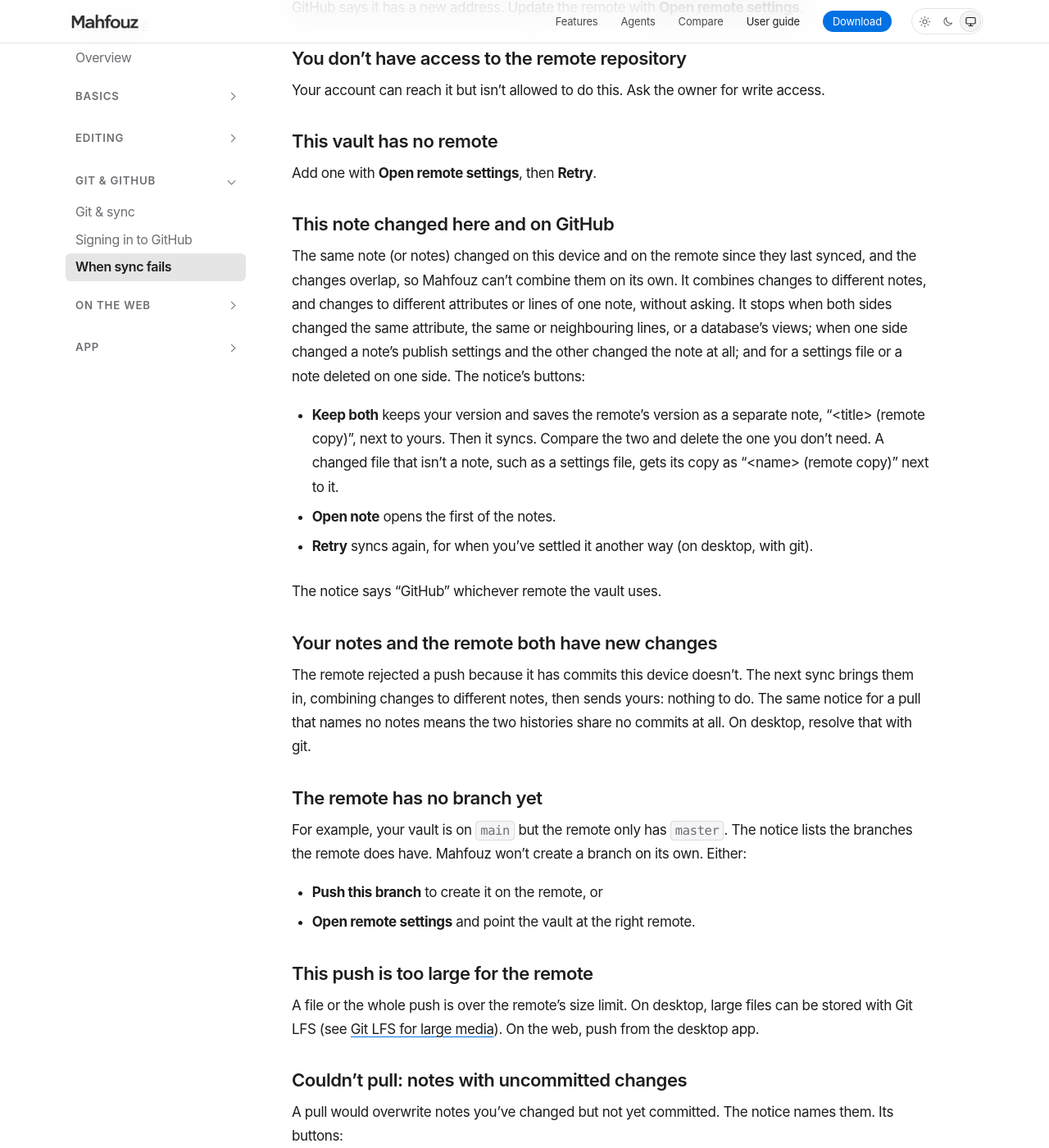
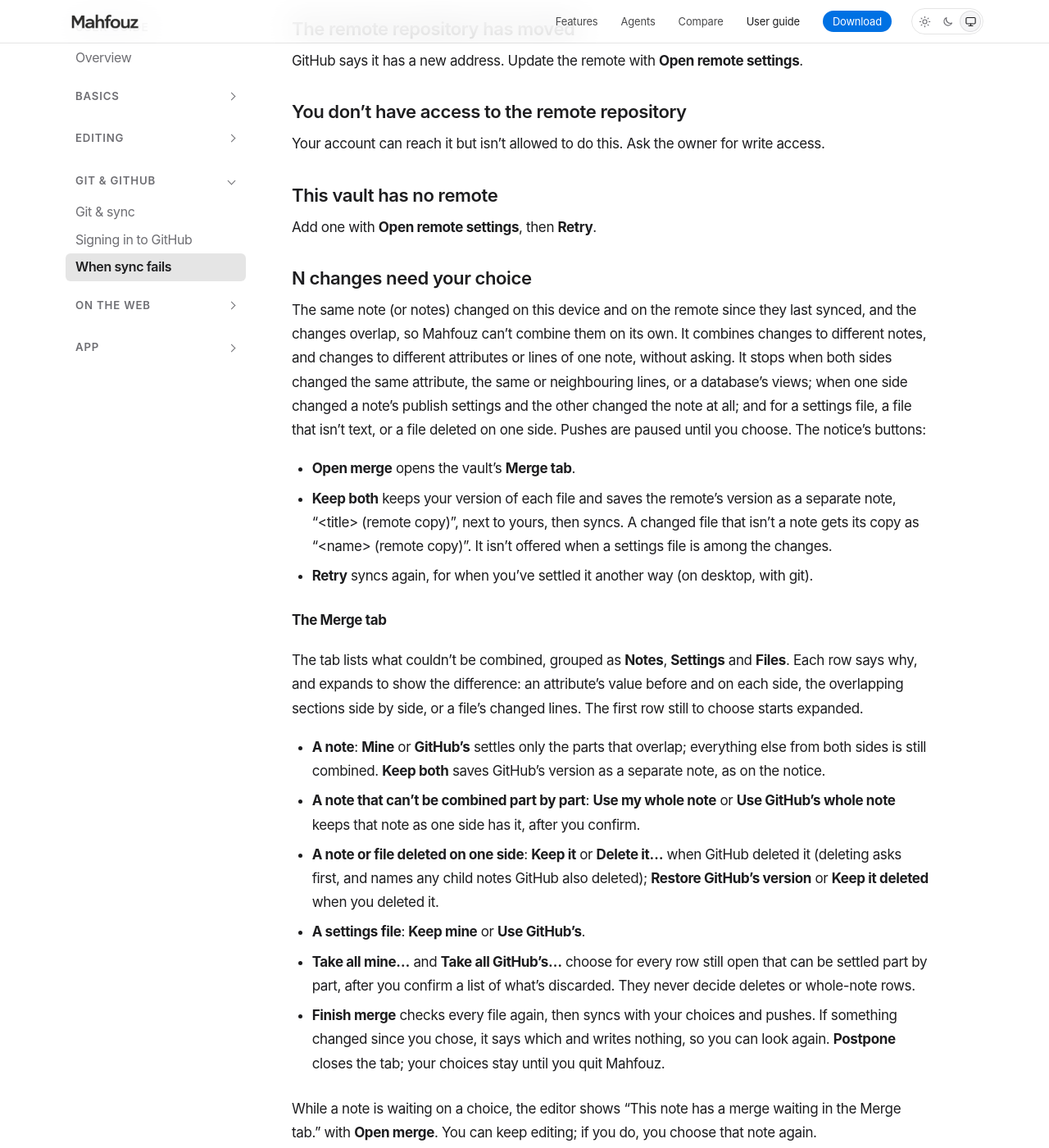
Before and after one commit to mahfouz-app/docs, a Jekyll site: the page built from guide/when-sync-fails.md, in a window 1280 px wide and 1400 px high, scrolled down 2068 px. Shown: the whole window at 82% size. Built offline with Jekyll 4.4.1, drawn with Linux system fonts in a browser that asks for light colours; some of the changed text lies outside the part shown.

Commit message:
guide: the Merge tab replaces stop-and-Keep-both for overlapping changes
Co-Authored-By: Claude Opus 5.5 <noreply@anthropic.com>

```diff
--- a/guide/when-sync-fails.md
+++ b/guide/when-sync-fails.md
@@ -10,7 +10,8 @@ When a sync goes wrong, Mahfouz shows a notice in the [notification center](/gui
 ## Buttons
 
 - **Retry** syncs again. Use it after you've fixed the cause.
-- **Keep both** keeps your version of a note that changed on both sides, saves the remote's version beside it, then syncs.
+- **Open merge** opens the vault's Merge tab, where you choose what to keep for each change that couldn't be combined. A click on that notice opens it too.
+- **Keep both** keeps your version of each file that changed on both sides, saves the remote's version beside it, then syncs.
 - **Open remote settings** opens the vault's settings on the **Source** tab, where its remote is set.
 - **Push this branch** creates the branch on the remote. It only runs when you click that button, never from a click on the notice itself.
 - **Install git** (desktop only) installs Mahfouz's own copy of git, then syncs again.
@@ -60,15 +61,28 @@ Your account can reach it but isn't allowed to do this. Ask the owner for write
 
 Add one with **Open remote settings**, then **Retry**.
 
-### This note changed here and on GitHub
+### N changes need your choice {#this-note-changed-here-and-on-github}
 
-The same note (or notes) changed on this device and on the remote since they last synced, and the changes overlap, so Mahfouz can't combine them on its own. It combines changes to different notes, and changes to different attributes or lines of one note, without asking. It stops when both sides changed the same attribute, the same or neighbouring lines, or a database's views; when one side changed a note's publish settings and the other changed the note at all; and for a settings file or a note deleted on one side. The notice's buttons:
+The same note (or notes) changed on this device and on the remote since they last synced, and the changes overlap, so Mahfouz can't combine them on its own. It combines changes to different notes, and changes to different attributes or lines of one note, without asking. It stops when both sides changed the same attribute, the same or neighbouring lines, or a database's views; when one side changed a note's publish settings and the other changed the note at all; and for a settings file, a file that isn't text, or a file deleted on one side. Pushes are paused until you choose. The notice's buttons:
 
-- **Keep both** keeps your version and saves the remote's version as a separate note, "&lt;title&gt; (remote copy)", next to yours. Then it syncs. Compare the two and delete the one you don't need. A changed file that isn't a note, such as a settings file, gets its copy as "&lt;name&gt; (remote copy)" next to it.
-- **Open note** opens the first of the notes.
+- **Open merge** opens the vault's **Merge tab**.
+- **Keep both** keeps your version of each file and saves the remote's version as a separate note, "&lt;title&gt; (remote copy)", next to yours, then syncs. A changed file that isn't a note gets its copy as "&lt;name&gt; (remote copy)". It isn't offered when a settings file is among the changes.
 - **Retry** syncs again, for when you've settled it another way (on desktop, with git).
 
-The notice says "GitHub" whichever remote the vault uses.
+#### The Merge tab
+
+The tab lists what couldn't be combined, grouped as **Notes**, **Settings** and **Files**. Each row says why, and expands to show the difference: an attribute's value before and on each side, the overlapping sections side by side, or a file's changed lines. The first row still to choose starts expanded.
+
+- **A note**: **Mine** or **GitHub's** settles only the parts that overlap; everything else from both sides is still combined. **Keep both** saves GitHub's version as a separate note, as on the notice.
+- **A note that can't be combined part by part**: **Use my whole note** or **Use GitHub's whole note** keeps that note as one side has it, after you confirm.
+- **A note or file deleted on one side**: **Keep it** or **Delete it…** when GitHub deleted it (deleting asks first, and names any child notes GitHub also deleted); **Restore GitHub's version** or **Keep it deleted** when you deleted it.
+- **A settings file**: **Keep mine** or **Use GitHub's**.
+- **Take all mine…** and **Take all GitHub's…** choose for every row still open that can be settled part by part, after you confirm a list of what's discarded. They never decide deletes or whole-note rows.
+- **Finish merge** checks every file again, then syncs with your choices and pushes. If something changed since you chose, it says which and writes nothing, so you can look again. **Postpone** closes the tab; your choices stay until you quit Mahfouz.
+
+While a note is waiting on a choice, the editor shows "This note has a merge waiting in the Merge tab." with **Open merge**. You can keep editing; if you do, you choose that note again.
+
+The notice and the tab say "GitHub" whichever remote the vault uses. Whatever you discard stays in the vault's history.
 
 ### Your notes and the remote both have new changes
 
```
Also changed, not shown: guide/web-github.md (+2 -2 lines).
